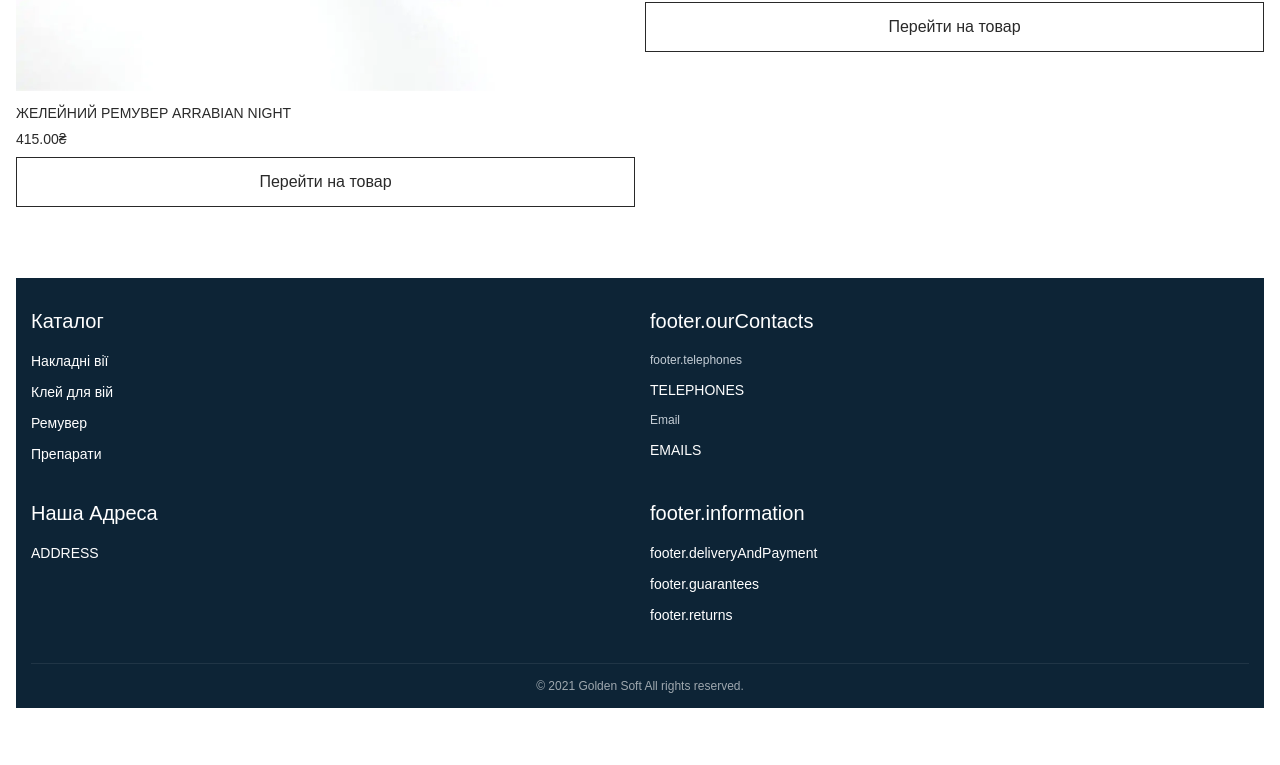
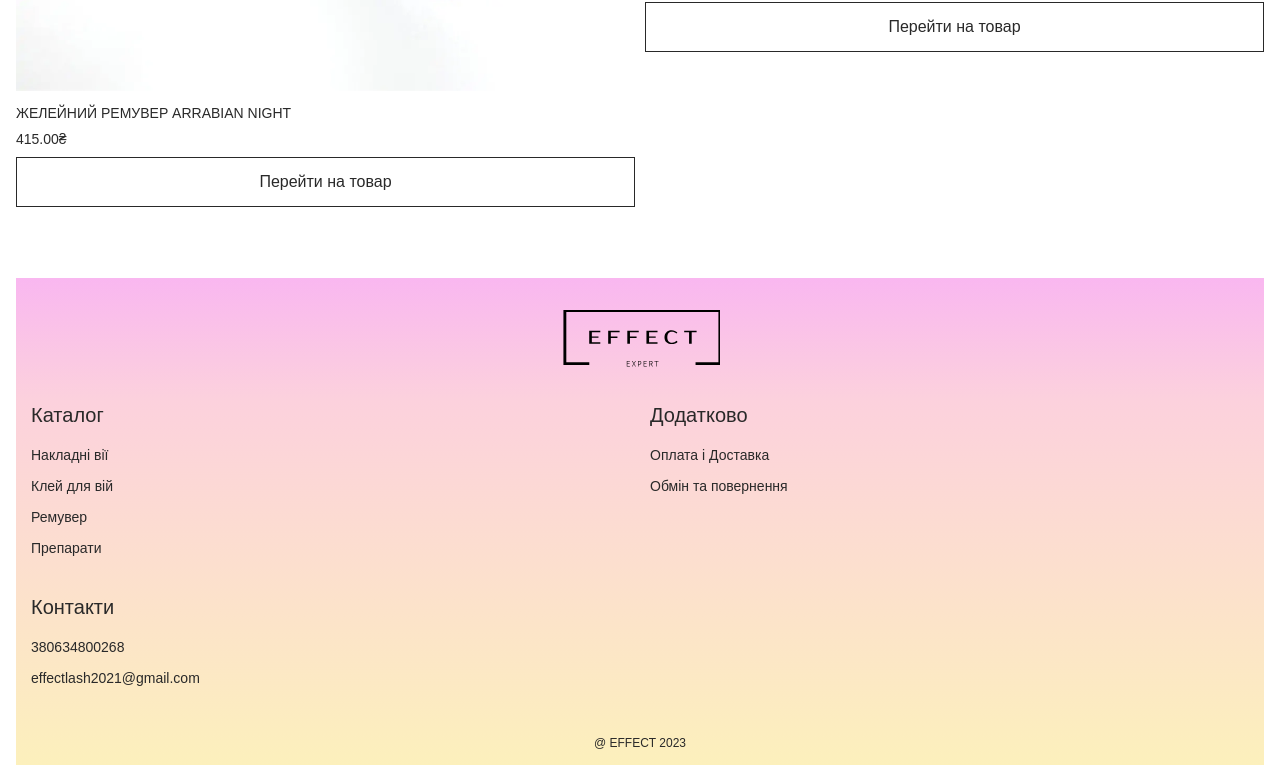
Before and after one commit to Vadim-Kostetskyi/Vippersenter, a React (Vite) app: page / in a window 1280 px wide. Shown: the part 4213-4978 px from the top of the page. Before the commit the page ends 4921 px from the top, so only its background shows below. Built offline with nearby package versions, Linux system fonts and the light colour scheme.

Commit message:
footer done

```diff
--- a/src/modules/core/containers/FooterInfo/data.tsx
+++ b/src/modules/core/containers/FooterInfo/data.tsx
@@ -6,18 +6,15 @@ export const data = [
     text: [],
   },
   {
-    title: "footer.ourContacts",
+    title: "footer.additionally",
+    text: ["footer.paymentAndDelivery", "footer.exchangeAndReturn"],
+  },
+  {
+    title: "footer.Contacts",
+    text: ["380634800268", "effectlash2021@gmail.com"],
     subtitles: [
       { subtitle: "footer.telephones", text: ["TELEPHONES"] },
       { subtitle: "Email", text: ["EMAILS"] },
     ],
   },
-  {
-    title: "footer.ourAddress",
-    text: ["ADDRESS"],
-  },
-  {
-    title: "footer.information",
-    text: ["footer.deliveryAndPayment", "footer.guarantees", "footer.returns"],
-  },
 ];
--- a/src/modules/core/containers/FooterInfo/index.module.scss
+++ b/src/modules/core/containers/FooterInfo/index.module.scss
@@ -1,18 +1,21 @@
 @use "styles/colors" as *;
 
 .wrapper {
-  background-color: $darkNavy;
   padding: 32px 15px 0;
+  color: $gunmetal;
+  background: $footerBackground;
+  text-align: center;
+
   & p {
-    color: $whiteColor;
+    color: $gunmetal;
   }
 
   & > ul {
     display: flex;
     flex-wrap: wrap;
     gap: 25px;
-    padding-bottom: 25px;
-    border-bottom: 1px solid $whiteGhost;
+    margin-bottom: 20px;
+    text-align: start;
   }
   li {
     width: calc(50% - 15px);
@@ -27,21 +30,25 @@
     font-size: 14px;
     font-weight: 300;
     padding-bottom: 15px;
-    color: $whiteColor;
+    color: $gunmetal;
+
+    &:hover,
+    &:focus {
+      text-decoration: underline;
+    }
   }
+}
+
+.logo {
+  width: 160px;
+  height: 60px;
+  margin-bottom: 30px;
 }
 
 .title {
   font-size: 20px;
   font-weight: 500;
   margin-bottom: 20px;
-}
-
-.subtitle {
-  font-size: 12px;
-  font-weight: 300;
-  color: $cloudGray !important;
-  margin-bottom: 15px;
 }
 
 .text {
@@ -55,6 +62,5 @@
   font-size: 12px;
   & p {
     text-align: center;
-    color: rgba(255, 255, 255, 0.6);
   }
 }
--- a/src/modules/core/containers/FooterInfo/index.tsx
+++ b/src/modules/core/containers/FooterInfo/index.tsx
@@ -1,7 +1,8 @@
 import { useTranslation } from "react-i18next";
 import { data } from "./data";
+import CategoryNames from "../../../../components/CategoryNames";
+import Logo from "assets/svg/Logo";
 import styles from "./index.module.scss";
-import CategoryNames from "../../../../components/CategoryNames";
 
 const FooterInfo = () => {
   const { t } = useTranslation();
@@ -9,46 +10,34 @@ const FooterInfo = () => {
 
   return (
     <div className={styles.wrapper}>
-      <div></div>
+      <Logo className={styles.logo} />
+
       <ul>
-        {data.map(({ title, text, subtitles }, index) =>
-          index ? (
-            subtitles ? (
+        {data.map(({ title, text }, index) => (
           <li>
             <p className={styles.title}>{t(title)}</p>
-                {subtitles.map(({ subtitle, text }) => (
-                  <>
-                    <p className={styles.subtitle}>{t(subtitle)}</p>
-                    {text
-                      ? text.map((item) => (
-                          <p className={styles.text}>{item}</p>
-                        ))
-                      : null}
-                  </>
+            {index ? (
+              index === 1 ? (
+                <nav>
+                  {text.map((item) => (
+                    <a href="#">{t(item)}</a>
                   ))}
-              </li>
+                </nav>
               ) : (
-              <li>
-                <p className={styles.title}>{t(title)}</p>
-                {text
-                  ? text.map((item) => <p className={styles.text}>{t(item)}</p>)
-                  : null}
-              </li>
+                text.map((item) => <p className={styles.text}>{t(item)}</p>)
               )
             ) : (
-            <li>
               <nav>
-                <p className={styles.title}>{t(title)}</p>
                 {list.map(({ label }) => (
                   <a href="#">{label}</a>
                 ))}
               </nav>
+            )}
           </li>
-          )
-        )}
+        ))}
       </ul>
       <div className={styles.copyright}>
-        <p>© 2021 Golden Soft All rights reserved.</p>
+        <p>@ EFFECT 2023</p>
       </div>
     </div>
   );
--- a/src/styles/_colors.scss
+++ b/src/styles/_colors.scss
@@ -4,6 +4,12 @@ $backdropColor: #1b1b1b;
 $gunmetal: #292929;
 $lightGrey: #e0e0e0;
 $whiteColor: #ffffff;
+$footerBackground: linear-gradient(
+  0deg,
+  rgba(252, 240, 188, 1) 0%,
+  rgba(252, 209, 221, 1) 75%,
+  rgba(249, 183, 240, 1) 100%
+);
 
 $brilliance: #fdfdfd;
 $blackColor: #212121;
```
Lines whose indentation alone changed are shown as unchanged.
